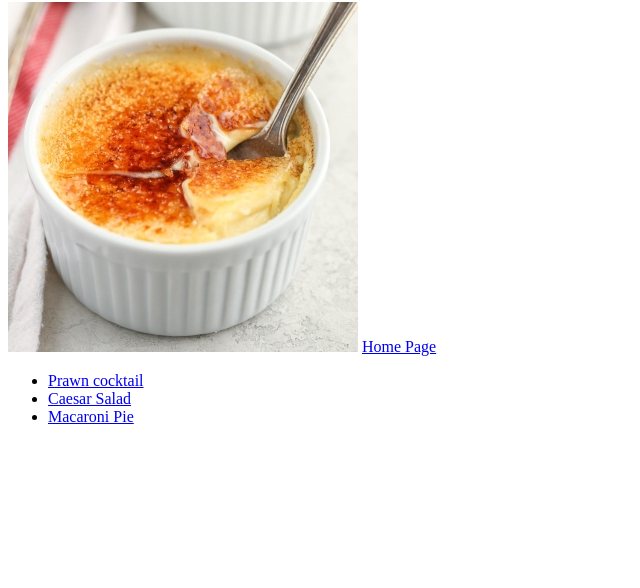
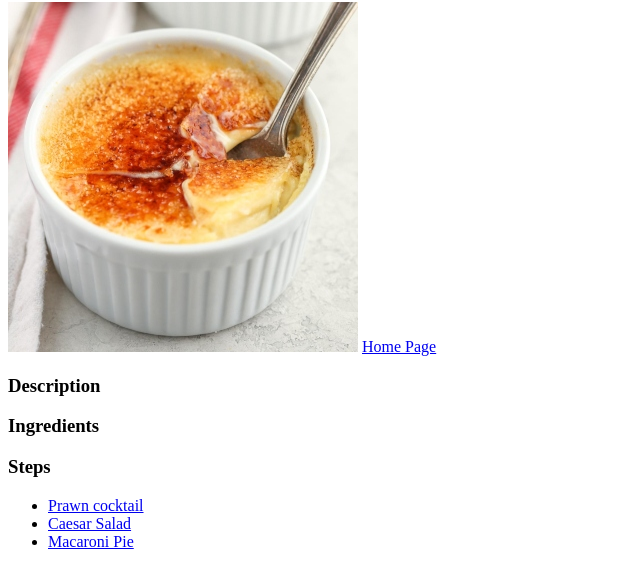
Before and after one commit to Shaquille-Worrell/odin-recipes, a plain HTML site: page recipes/creme-brulee.html in a window 1280 px wide. Shown: the part 78-666 px from the top of the page, without its empty margins (0-640 px from the left). Drawn offline with Linux system fonts and the light colour scheme.

Commit message:
added ingredient list

```diff
--- a/recipes/creme-brulee.html
+++ b/recipes/creme-brulee.html
@@ -8,6 +8,17 @@
             <h1>Creme Brulee</h1>
             <img src="../img/creme-brulee.03.jpg">
             <a href="../index.html">Home Page</a>
+            <h3>Description</h3>
+
+
+            <h3>Ingredients</h3>
+
+            <h3>Steps</h3>
+
+
+
+
+
             <ul>
                 <li><a href="./prawn-cocktail.html">Prawn cocktail</a></li>
                 <li><a href="./caesar-salad.html">Caesar Salad</a></li>
```
